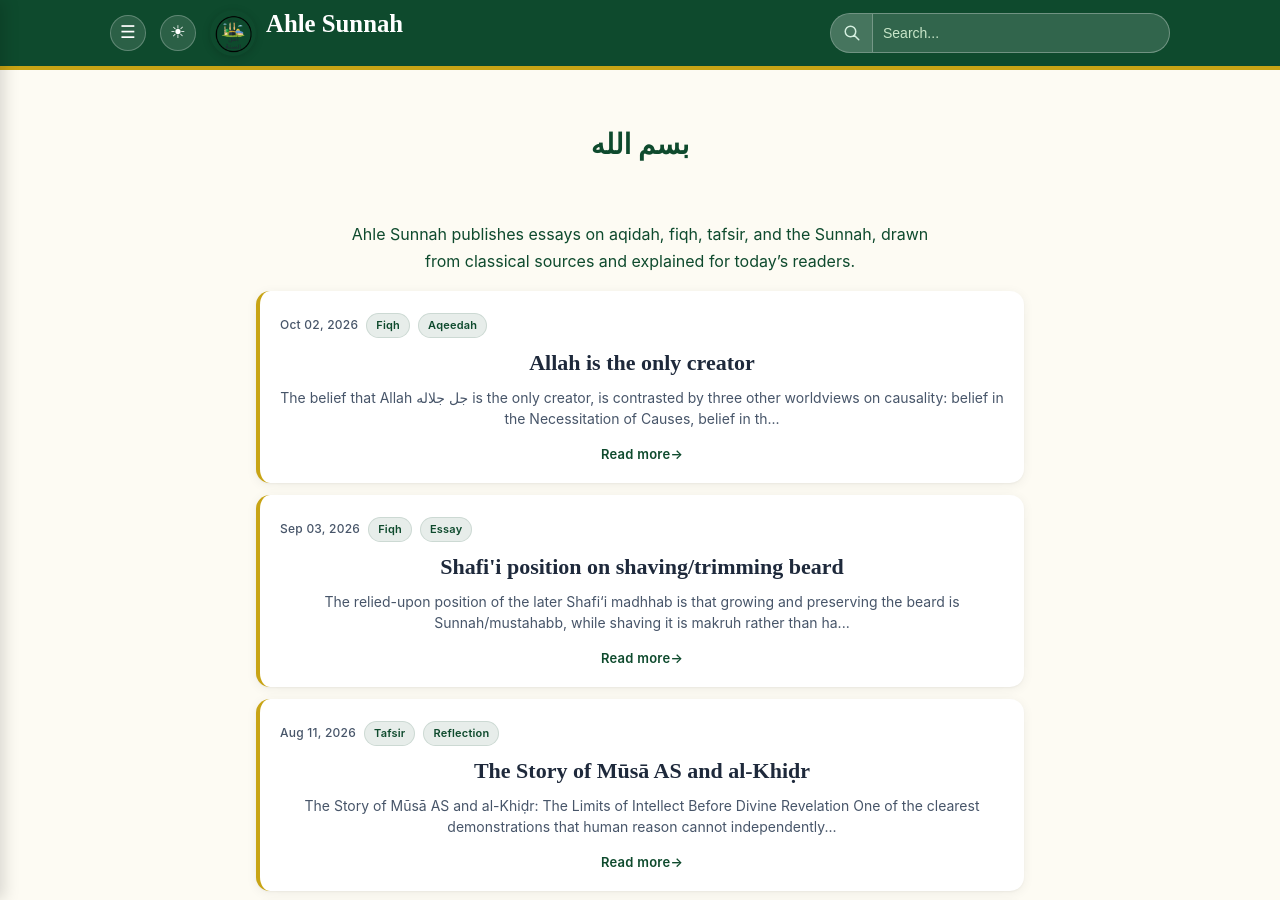
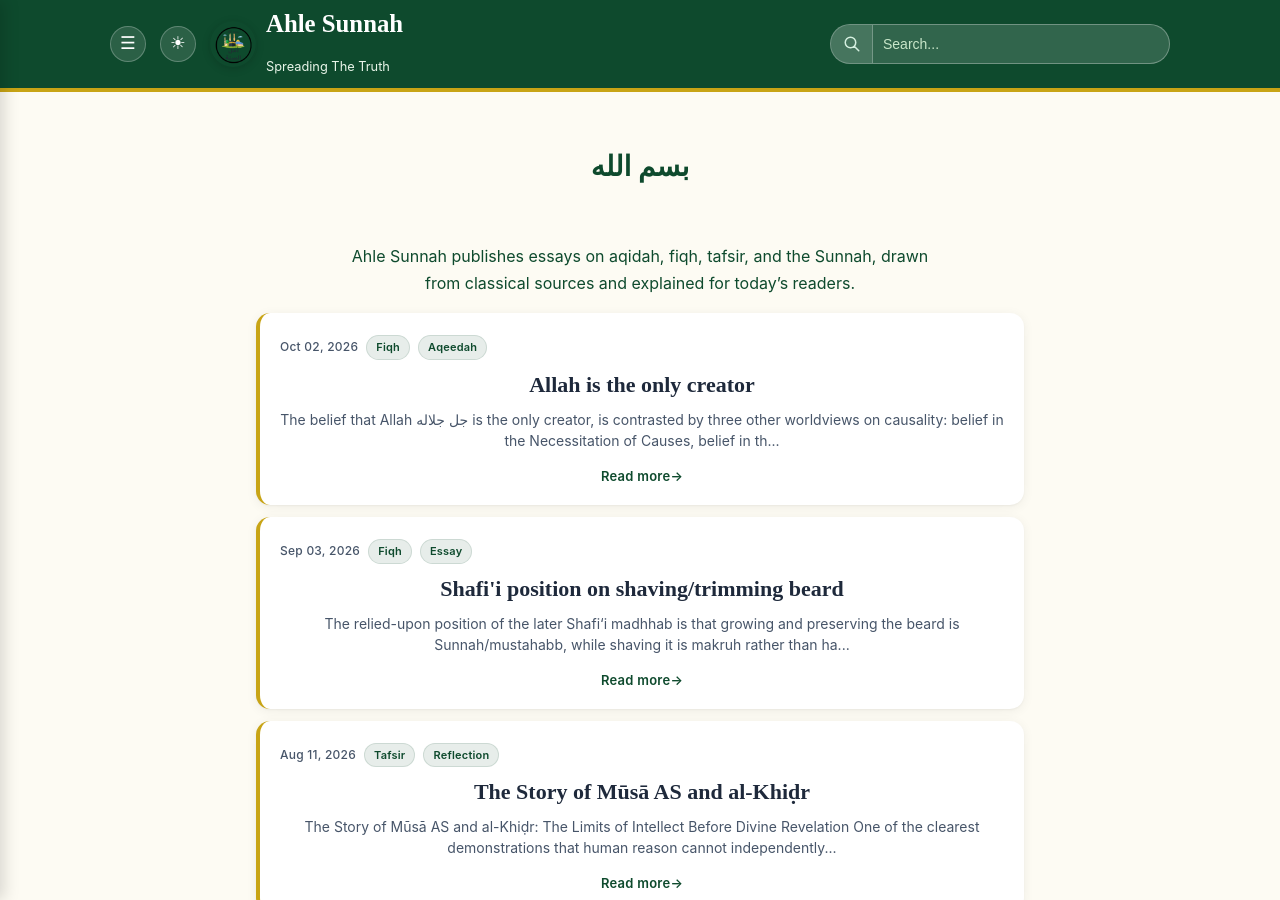
Before and after one commit to Fali17/ahlesunnah, a Jekyll site: the page built from index.html, in a window 1280 px wide and 900 px high. Built offline with Jekyll 4.4.1, drawn with Linux system fonts in a browser that asks for light colours; the list of posts is cut into pages by our own code.

Commit message:
Fix subtitle formatting in default layout

```diff
--- a/_layouts/default.html
+++ b/_layouts/default.html
@@ -894,7 +894,7 @@ html[data-theme="dark"] .theme-toggle-btn .theme-icon-dark { display: inline; }
       <div class="brand-text">
   <span class="site-brand-title">{{ site.title }}</span>
       </p>
-        <p class="subtitle">{{Spreading The Truth}}</p>
+        <p class="subtitle">Spreading The Truth</p>
       </div>
     </div>
 
```
